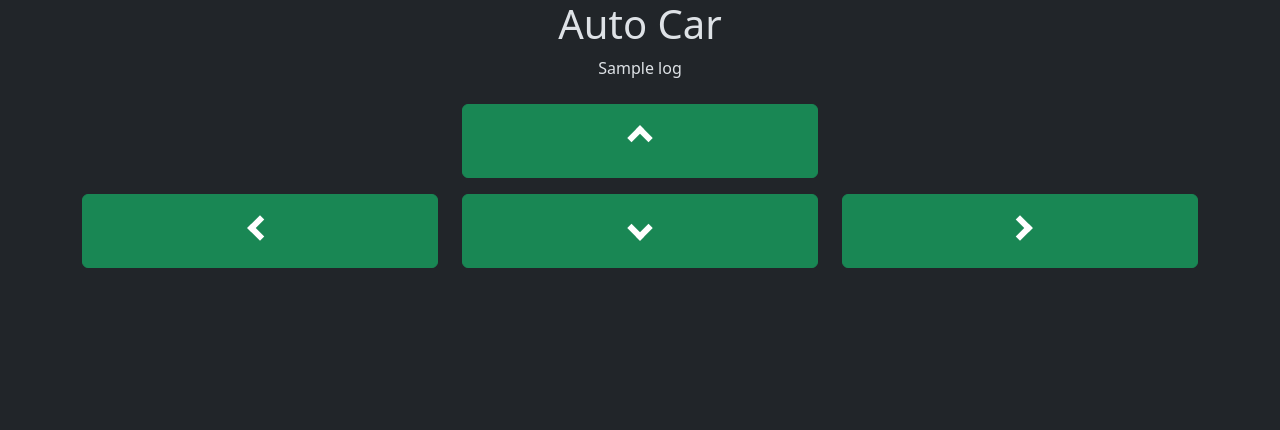
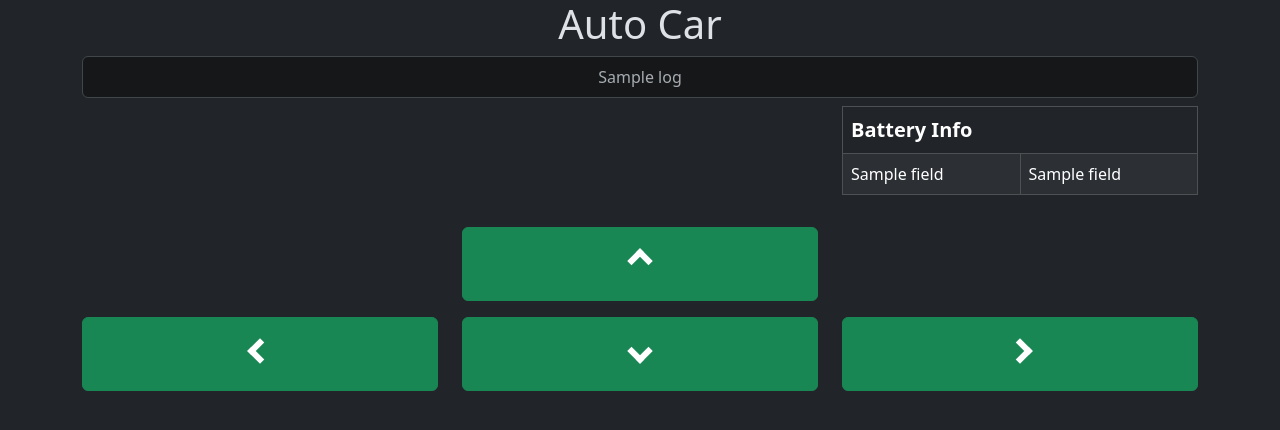
Before and after one commit to victorlamprojects/pi-car, a Flask app: template templates/index.html in a window 1280 px wide. Shown: the top 430 px of the page. Run offline with Flask 3, Linux system fonts and the light colour scheme; the template is opened without the code that fills it: most values are stand-ins (such as "Sample title", 1, 10 or a date in 2020).

Commit message:
added battery info

```diff
--- a/docker-compose.yaml
+++ b/docker-compose.yaml
@@ -8,6 +8,10 @@ services:
     platform: linux/arm64/v8
     build: .
     privileged: true
+    devices:
+      - /dev:/dev
+    volumes:
+      - /tmp:/tmp
     ports:
       - "8080:8080"
     environment:
--- a/requirements.txt
+++ b/requirements.txt
@@ -1,3 +1,5 @@
-RPi.GPIO==0.7.1
 Flask==3.1.0
 redis==4.3.4
+pandas==2.2.3
+rpi-lgpio==0.6
+# libcamera
--- a/routes.py
+++ b/routes.py
@@ -1,9 +1,13 @@
-from flask import request, Response, json, Blueprint
+from flask import Blueprint
 from controllers.move import moves
+from controllers.video import video
+from controllers.battery import battery
 
 api = Blueprint("api", __name__)
 api_v1 = Blueprint("v1", __name__)
 
 api_v1.register_blueprint(moves, url_prefix="/moves")
+api_v1.register_blueprint(video, url_prefix="/video")
+api_v1.register_blueprint(battery, url_prefix="/battery")
 
 api.register_blueprint(api_v1, url_prefix="/v1")
--- a/server.py
+++ b/server.py
@@ -1,8 +1,8 @@
 import logging
-from flask import request, Flask, render_template
+from flask import Flask, render_template
 from routes import api
+from service.battery import get_battery_info
 from service.cache import get_movement
-
 
 app = Flask(__name__)
 app.logger.setLevel(logging.INFO)
@@ -10,7 +10,8 @@ app.logger.setLevel(logging.INFO)
 @app.route("/")
 def index():
     logs = get_movement()
-    return render_template('index.html', logs=logs)
+    battery_info = get_battery_info()
+    return render_template('index.html', logs=logs, battery_info=battery_info)
 
 if __name__ == "__main__":
     app.register_blueprint(api, url_prefix="/api")
--- /dev/null
+++ b/service/battery.py
@@ -0,0 +1,16 @@
+import os
+import pandas as pd
+from flask import current_app as app
+import tempfile
+
+TEMP_DIR = tempfile.gettempdir()
+FILE = "battery_info.data"
+
+def get_battery_info():
+    data = {}
+    try:
+        data = pd.read_csv(os.path.join(TEMP_DIR, FILE), index_col=False)
+        data = data.to_dict('records')[0]
+    except Exception as e:
+        app.logger.error(str(e))
+    return data
--- a/templates/index.html
+++ b/templates/index.html
@@ -9,11 +9,39 @@
 	</div>
 	<div class="row gy-5">
 		<div class="col">
-            <div data-bs-spy="scroll" data-bs-offset="0" tabindex="0">
-            {%- for log in logs %}
-                <p>{{ log }}</p>
-            {% endfor %}
+            <div class="overflow-auto" style="max-height: 170px;">
+                <ul class="list-group">
+                {%- for log in logs %}
+                    {% if loop.first %}
+                        <li class="list-group-item list-group-item-secondary">{{ log }}</li>
+                    {% else %}
+                        <li class="list-group-item">{{ log }}</li>
+                    {% endif %}
+                {% endfor %}
+                </ul>
             </div>
+		</div>
+	</div>
+	<div class="row py-2">
+		<div class="col-4"></div>
+		<div class="col-4 mx-auto">
+		</div>
+		<div class="col-4">
+            <table class="table table-dark table-bordered table-striped text-start">
+                <thead>
+                    <tr>
+                        <th colspan="2" class="fs-5 fw-bold">Battery Info</th>
+                    </tr>
+                </thead>
+                <tbody>
+                    {%- for field in battery_info %}
+                        <tr>
+                            <td>{{ field }}</td>
+                            <td>{{ battery_info[field] }}</td>
+                        </tr>
+                    {% endfor %}
+                </tbody>
+            </table>
 		</div>
 	</div>
 	<div class="row py-2">
```
Also changed, not shown: controllers/battery.py (added, +28 -0 lines), controllers/move.py (+5 -3 lines), service/control.py (+17 -12 lines), 1 other file.
